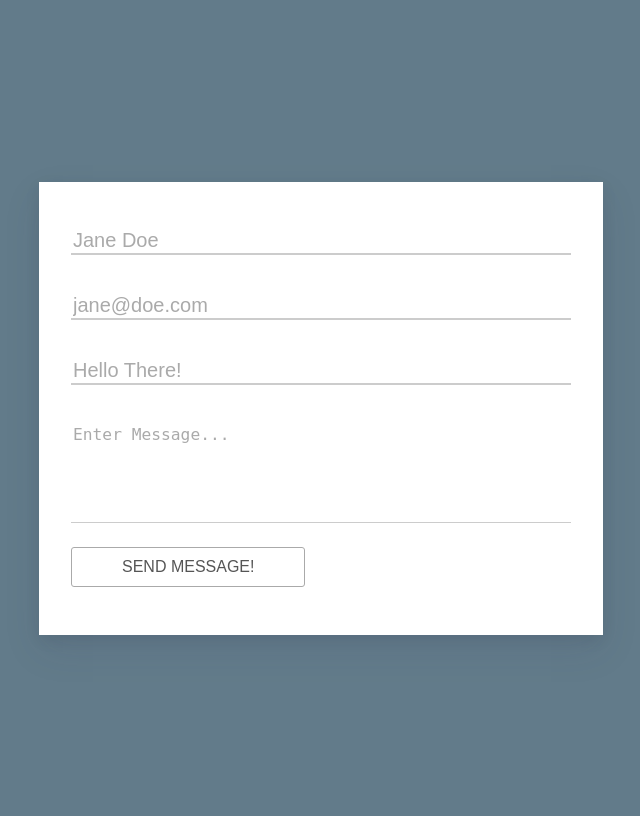
After one commit to Izzat-Hasan/contactform, a PHP site: page /index.html in a window 1280 px wide. The commit adds this page. Shown: the whole page, without its empty margins (319-959 px from the left). Run offline with PHP 8.4, Linux system fonts and the light colour scheme.

Commit message:
inshallah

```diff
--- /dev/null
+++ b/index.html
@@ -0,0 +1,37 @@
+
+<head>
+    <meta charset="UTF-8">
+    <meta name="viewport" content="width=device-width, initial-scale=1.0">
+    <title>Document</title>
+    <link rel="stylesheet" href="style.css" media="all">
+    <script src="https://ajax.googleapis.com/ajax/libs/jquery/3.4.1/jquery.min.js"></script>
+    <script src="index.js"></script>
+</head>
+
+<body>
+    <div class="container">
+        <form action="contactform.php" method="POST" class="form">
+            <div class="form-group">
+                <label for="name" class="form-label">Your Name</label>
+                <input type="text" class="form-control" id="name" name="name" placeholder="Jane Doe" tabindex="1" required>
+            </div>
+            <div class="form-group">
+                <label for="email" class="form-label">Your Email</label>
+                <input type="email" class="form-control" id="email" name="email" placeholder="jane@doe.com" tabindex="2" required>
+            </div>
+            <div class="form-group">
+                <label for="subject" class="form-label">Subject</label>
+                <input type="text" class="form-control" id="subject" name="subject" placeholder="Hello There!" tabindex="3" required>
+            </div>
+            <div class="form-group">
+                <label for="message" class="form-label">Message</label>
+                <textarea class="form-control" rows="5" cols="50" id="message" name="message" placeholder="Enter Message..." tabindex="4"></textarea>
+            </div>
+            <div>
+                <button type="submit" class="btn">Send Message!</button>
+            </div>
+        </form>
+    </div>
+</body>
+
+</html>
--- /dev/null
+++ b/index.js
@@ -0,0 +1,15 @@
+$(function() {
+
+    $(".form-control").on('focus', function(){
+
+        $(this).parents(".form-group").addClass('focused');
+
+    });
+
+    $(".form-control").on('blur', function(){
+
+        $(this).parents(".form-group").removeClass('focused');
+
+    });
+
+});
--- a/style.css
+++ b/style.css
@@ -0,0 +1,83 @@
+:root{
+    --font-color:#555;
+    --font-hover-color:orange;
+}
+body{
+    display:flex;
+    justify-content:center;
+    align-items:center;
+    height:100vh;
+    font-family:"Raleway", sans-serif;
+    background-color:#627b8a;
+}
+
+.container{
+    width:500px;
+    box-shadow: 0 15px 35px rgba(50,50,93,.1),0 5px 15px rgba(0,0,0,.07);
+    padding:2em;
+    background-color:#fff;
+}
+.form-group{
+    margin-bottom:1.5em;
+    transition:all .3s;
+}
+.form-label{
+    font-size:.75em;
+    color:var(--font-color);
+    display:block;
+    opacity:0;
+    transition: all .3s;
+    transform:translateX(-50px);
+}
+.form-control{
+    box-shadow:none;
+    border-radius:0;
+    border-color:#ccc;
+    border-style:none none solid none;
+    width:100%;
+    font-size:1.25em;
+    transition:all .6s;
+}
+.form-control::placeholder{
+    color:#aaa;
+}
+.form-control:focus{
+    box-shadow:none;
+    border-color:var(--font-hover-color);
+    outline:none;
+}
+.form-group:focus-within{
+    transform:scale(1.1,1.1);
+}
+
+.form-control:invalid:focus{
+    border-color:red;
+}
+.form-control:valid:focus{
+    border-color:green;
+}
+
+.btn{
+    background: 0 0 #fff;
+    border:1px solid #aaa;
+    border-radius:3px;
+    color:var(--font-color);
+    font-size:1em;
+    padding:10 50px;
+    text-transform:uppercase;
+}
+.btn:hover{
+    border-color:var(--font-hover-color);
+    color:var(--font-hover-color);
+}
+textarea{
+    resize:none;
+}
+
+
+
+.focused > .form-label{
+    opacity:1;
+    transform:translateX(0px);
+
+}
```
Also changed, not shown: contactform.php (+18 -11 lines), index.php (deleted, +0 -21 lines).
